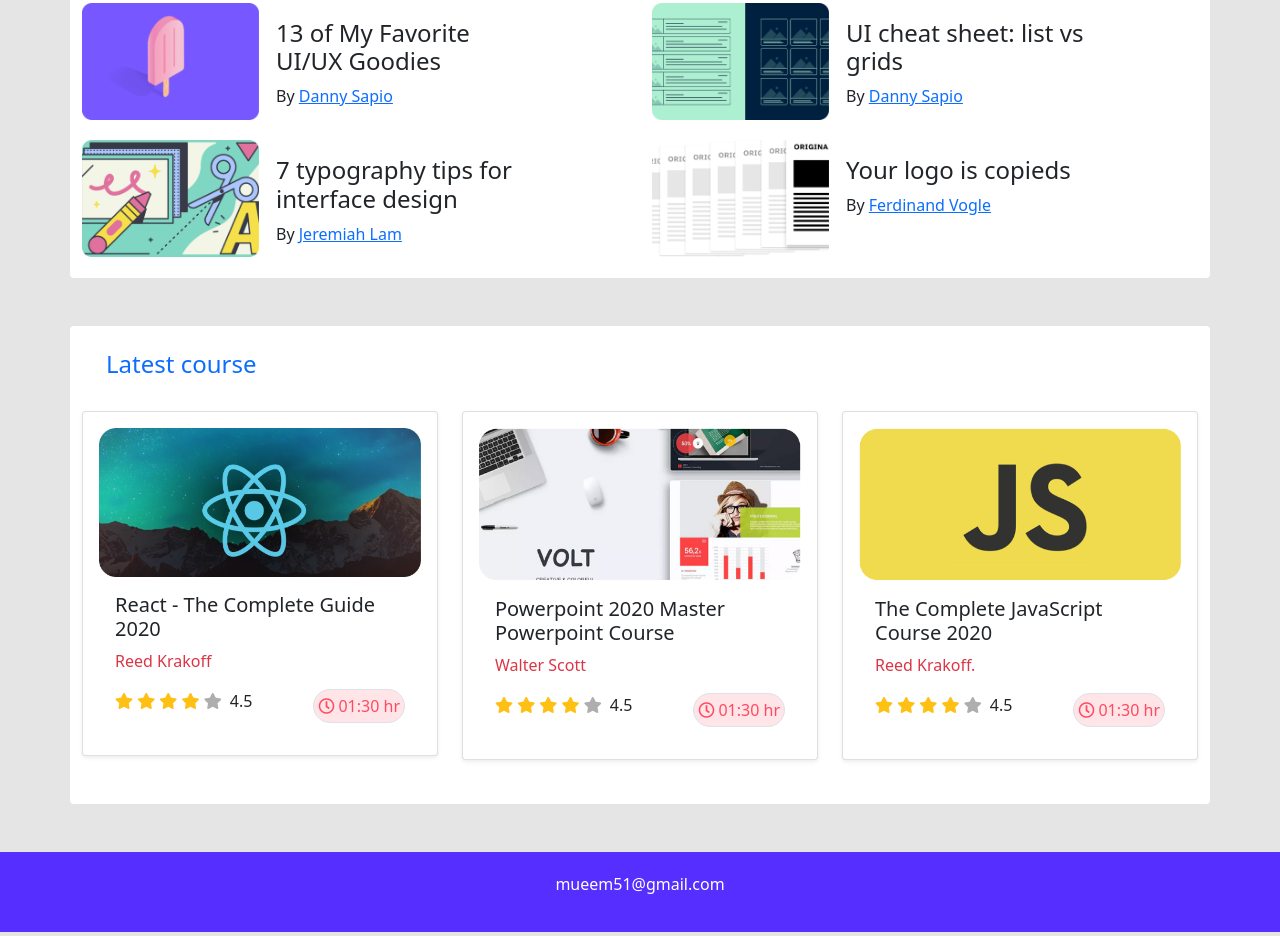
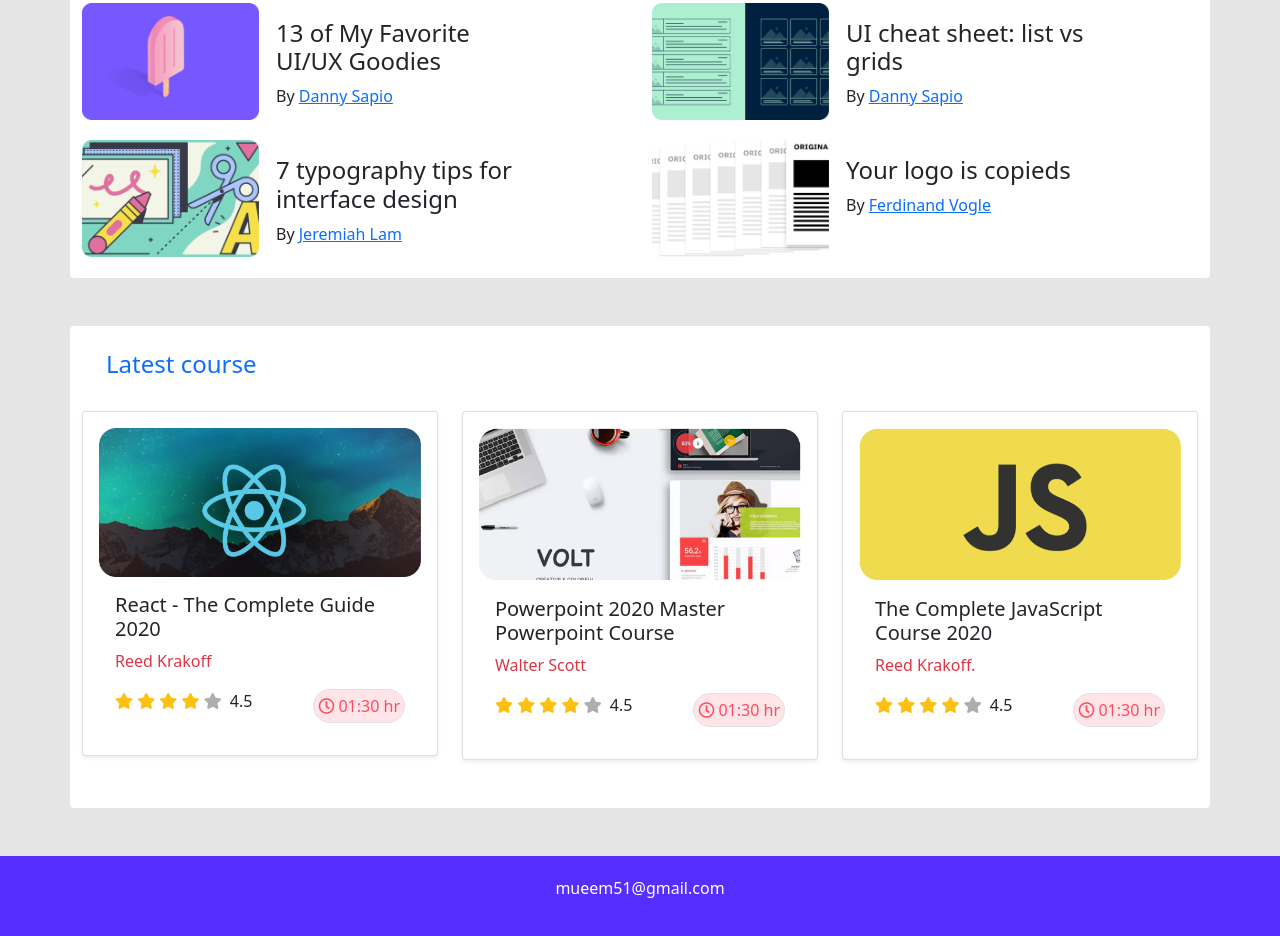
Before and after one commit to Mueem-Nahid/leader-board-bootstrap5, a plain HTML site: page index.html in a window 1280 px wide. Shown: the part 494-1430 px from the top of the page. Drawn offline with nearby package versions, Linux system fonts and the light colour scheme.

Commit message:
bug fixed

```diff
--- a/index.html
+++ b/index.html
@@ -169,7 +169,7 @@
                 </div>
               </div>
 
-              <div class="col">
+              <div class="col mb-5">
                 <div class="card h-90 p-3 shadow-sm p-3 bg-body rounded">
                   <img src="images/courses/course-2.png" class="card-img-top" alt="...">
                   <div class="card-body">
@@ -191,7 +191,7 @@
                 </div>
               </div>
 
-              <div class="col">
+              <div class="col mb-5">
                 <div class="card h-90 p-3 shadow-sm p-3 bg-body rounded">
                   <img src="images/courses/course-3.png" class="card-img-top" alt="...">
                   <div class="card-body">
```
